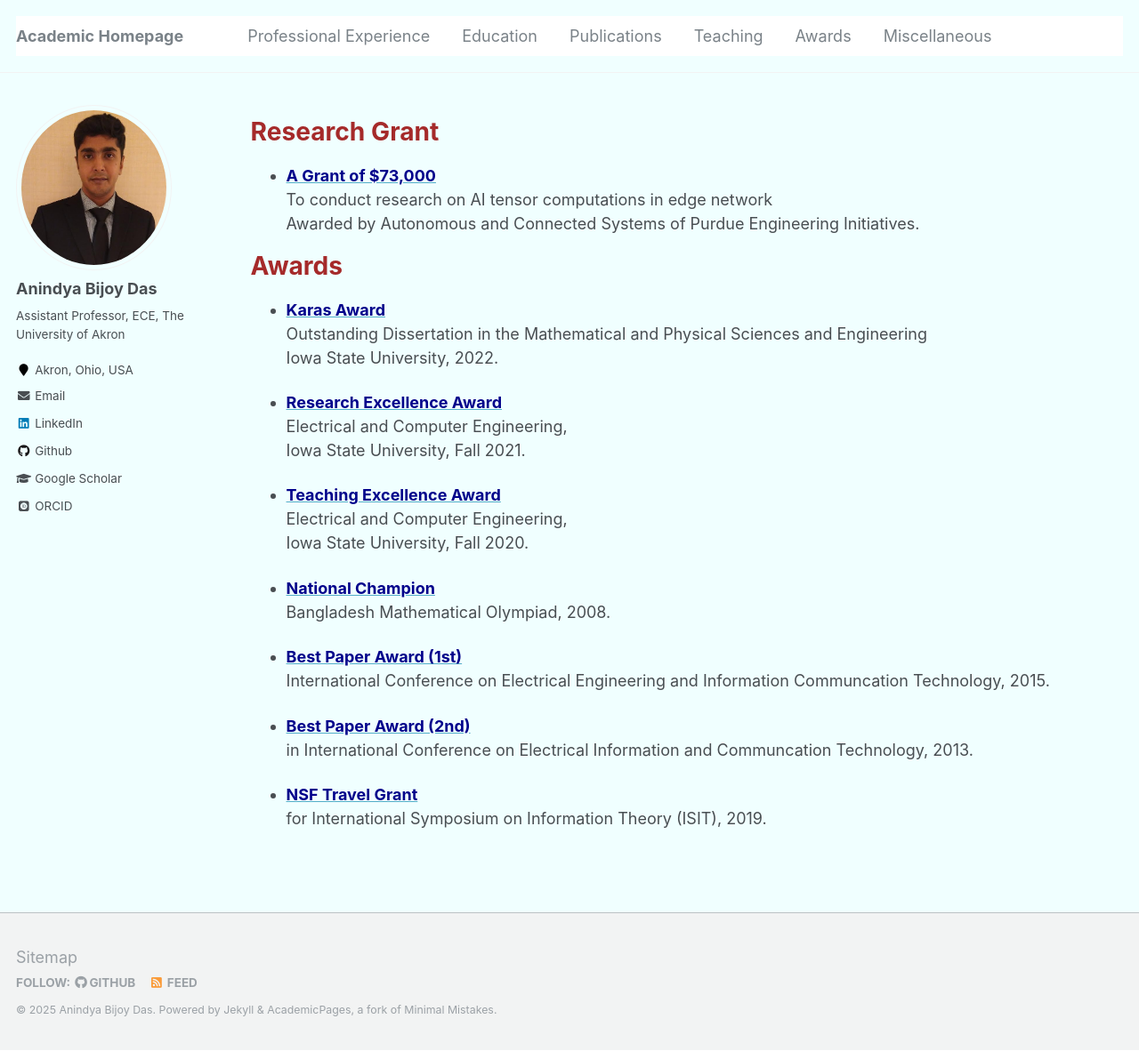
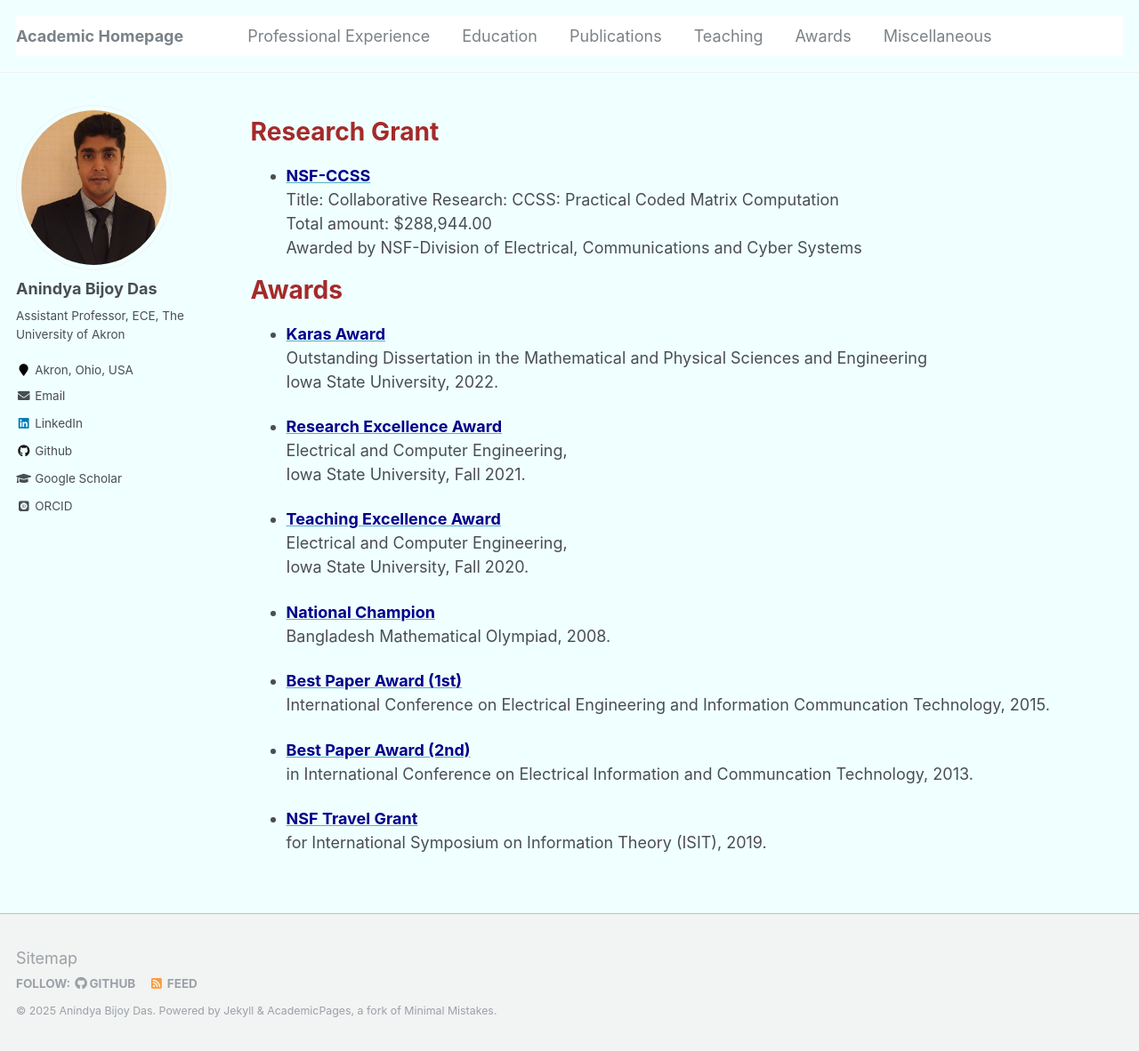
Before and after one commit to anindyabijoydas/portfolio, a Jekyll site: the page built from _pages/awards.md, in a window 1280 px wide and 1182 px high. Shown: the whole window at 89% size. Built offline with Jekyll 4.4.1, drawn with Linux system fonts in a browser that asks for light colours; some web fonts are replaced.

Commit message:
Update awards.md

```diff
--- a/_pages/awards.md
+++ b/_pages/awards.md
@@ -14,7 +14,9 @@ redirect_from:
 
 <span style="color:brown">**Research Grant**</span>
 ======
-* [<span style="color: #00008B">**A Grant of $73,000**</span>](https://www.dropbox.com/s/n7pppb9rhl7y14n/pes_aci.png?dl=0) <br/> To conduct research on AI tensor computations in edge network <br/> Awarded by Autonomous and Connected Systems of Purdue Engineering Initiatives.
+* [<span style="color: #00008B">**NSF-CCSS**</span>](https://www.nsf.gov/awardsearch/show-award/?AWD_ID=2503641) <br/> Title: Collaborative Research: CCSS: Practical Coded Matrix Computation
+ <br/> Total amount: $288,944.00 <br/> Awarded by NSF-Division of Electrical, Communications and Cyber Systems
+
 
 <span style="color:brown">**Awards**</span>
 ======
```
